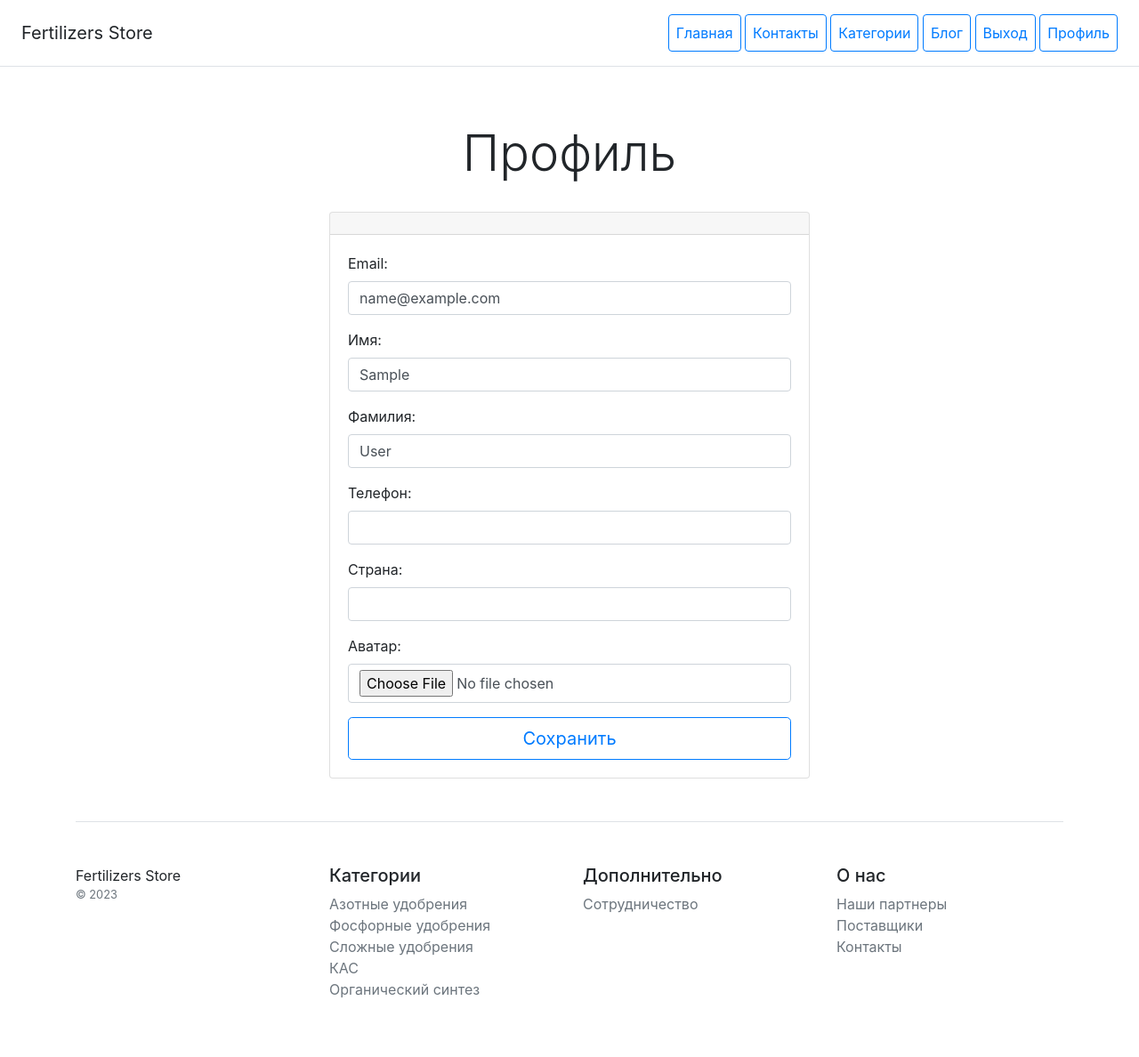
After one commit to lotsmanova/project_internet_shop, a Django app: page /users/profile/ in a window 1280 px wide. The commit adds this page. Shown: the whole page at 89% size. Run offline with Django 4.2, Linux system fonts and the light colour scheme; the visitor is signed in with stand-in values (Sample User, id 1); parts of the project's set-up code (start-up, migrations or seed data) failed here and were passed over; some libraries are stand-ins or nearby versions.

Commit message:
add profile user

```diff
--- a/catalog/templates/catalog/includes/inc_catalog_menu.html
+++ b/catalog/templates/catalog/includes/inc_catalog_menu.html
@@ -7,6 +7,7 @@
         <a class="p-2 btn btn-outline-primary" href="{% url 'blog:blog_list' %}">Блог</a>
         {% if user.is_authenticated %}
             <a class="p-2 btn btn-outline-primary" href="{% url 'users:logout' %}">Выход</a>
+            <a class="p-2 btn btn-outline-primary" href="{% url 'users:profile' %}">Профиль</a>
         {% else %}
             <a class="p-2 btn btn-outline-primary" href="{% url 'users:login' %}">Вход</a>
             <a class="p-2 btn btn-outline-primary" href="{% url 'users:register' %}">Регистрация</a>
--- a/config/settings.py
+++ b/config/settings.py
@@ -133,9 +133,11 @@ STATICFILES_DIRS = (
 
 DEFAULT_AUTO_FIELD = 'django.db.models.BigAutoField'
 
+# настройки медиа
 MEDIA_URL = '/media/'
 MEDIA_ROOT = BASE_DIR / 'media'
 
+# настройки для отправки писем
 EMAIL_BACKEND = 'django.core.mail.backends.smtp.EmailBackend'
 EMAIL_HOST = 'smtp.yandex.ru'
 EMAIL_PORT = 465
@@ -143,10 +145,10 @@ EMAIL_HOST_USER = 'MC.nevazot@yandex.ru'
 EMAIL_HOST_PASSWORD = '123456789MC.nevazot'
 EMAIL_USE_SSL = True
 
-
+# настройки пользователей
 AUTH_USER_MODEL = 'users.User'
 LOGOUT_REDIRECT_URL = '/'
 LOGIN_REDIRECT_URL = '/'
 
-
+# настройки генерации токена
 ACCOUNT_ACTIVATION_DAYS = 7
--- a/users/forms.py
+++ b/users/forms.py
@@ -1,5 +1,5 @@
 from django import forms
-from django.contrib.auth.forms import UserCreationForm
+from django.contrib.auth.forms import UserCreationForm, UserChangeForm
 
 from catalog.forms import StyleFormMixin
 from users.models import User
@@ -11,3 +11,18 @@ class UserRegisterForm(StyleFormMixin, UserCreationForm):
     class Meta:
         model = User
         fields = ('email', 'password1', 'password2')
+
+
+class UserForm(StyleFormMixin, UserChangeForm):
+    password = None
+    class Meta:
+        model = User
+        fields = ('email', 'first_name', 'last_name', 'phone', 'country', 'avatar')
+
+        widget = {
+            'email': forms.TextInput(attrs={'reandonly': 'reandonly'}),
+            'first_name': forms.TextInput(attrs={'reandonly': 'reandonly'}),
+            'last_name': forms.TextInput(attrs={'reandonly': 'reandonly'}),
+            'phone': forms.TextInput(attrs={'reandonly': 'reandonly'}),
+            'country': forms.TextInput(attrs={'reandonly': 'reandonly'}),
+        }
--- /dev/null
+++ b/users/templates/users/profile.html
@@ -0,0 +1,23 @@
+{% extends 'catalog/base.html' %}
+
+{% block content %}
+<h1 class="display-4">Профиль</h1>
+{% endblock %}
+
+{% block products %}
+<div class="row">
+    <div class="col-3"></div>
+    <div class="col-6">
+        <div class="card">
+            <div class="card-header"></div>
+            <div class="card-body">
+                <form method="post" enctype="multipart/form-data">
+                    {% csrf_token %}
+                    {{ form.as_p }}
+                    <button type="submit" class="btn btn-lg btn-block btn-outline-primary">Сохранить</button>
+                </form>
+            </div>
+        </div>
+    </div>
+</div>
+{% endblock %}
--- a/users/urls.py
+++ b/users/urls.py
@@ -1,7 +1,8 @@
 from django.urls import path
 
 from users.apps import UsersConfig
-from users.views import LoginView, LogoutView, RegisterView, UserActivateView
+from users.views import LoginView, LogoutView, RegisterView, UserActivateView, UserProfileView
+
 app_name = UsersConfig.name
 
 urlpatterns = [
@@ -9,4 +10,5 @@ urlpatterns = [
     path('logout/', LogoutView.as_view(), name='logout'),
     path('register/', RegisterView.as_view(), name='register'),
     path('activate/<str:uidb64>/<str:token>/', UserActivateView.as_view(), name='activate'),
+    path('profile/', UserProfileView.as_view(), name='profile'),
 ]
--- a/users/views.py
+++ b/users/views.py
@@ -14,9 +14,9 @@ from django.urls import reverse_lazy
 from django.utils.encoding import force_bytes, force_str
 from django.utils.http import urlsafe_base64_encode, urlsafe_base64_decode
 from django.views import View
-from django.views.generic import CreateView, TemplateView
+from django.views.generic import CreateView, TemplateView, UpdateView
 
-from users.forms import UserRegisterForm
+from users.forms import UserRegisterForm, UserForm
 from users.models import User
 from users.tokens import account_activation_token
 
@@ -69,3 +69,13 @@ class UserActivateView(TemplateView):
             return self.render_to_response({'activated': True})
 
         return self.render_to_response({'activated': False})
+
+
+class UserProfileView(UpdateView):
+    model = User
+    form_class = UserForm
+    template_name = 'users/profile.html'
+    success_url = reverse_lazy('users:profile')
+
+    def get_object(self, queryset=None):
+        return self.request.user
```
